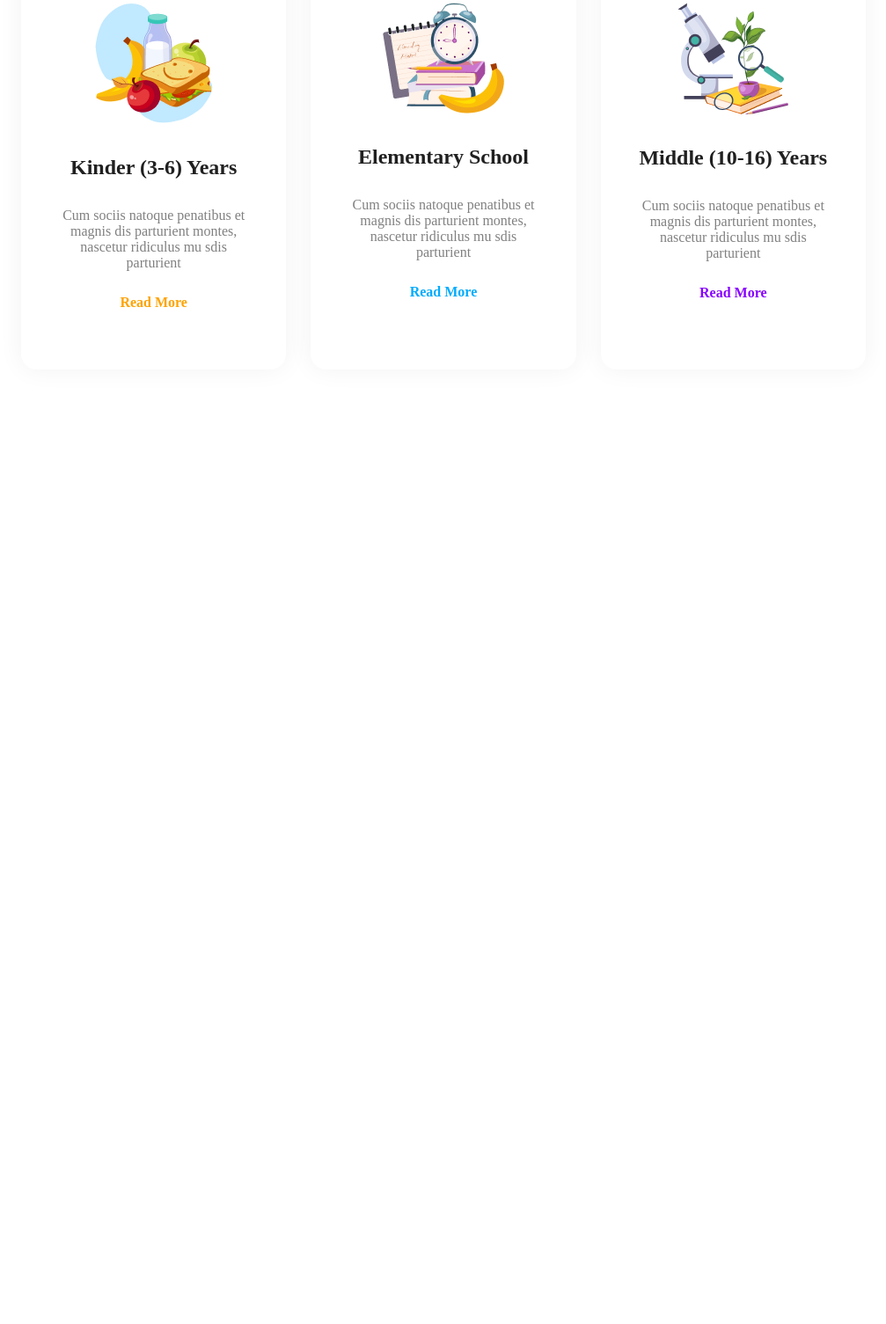
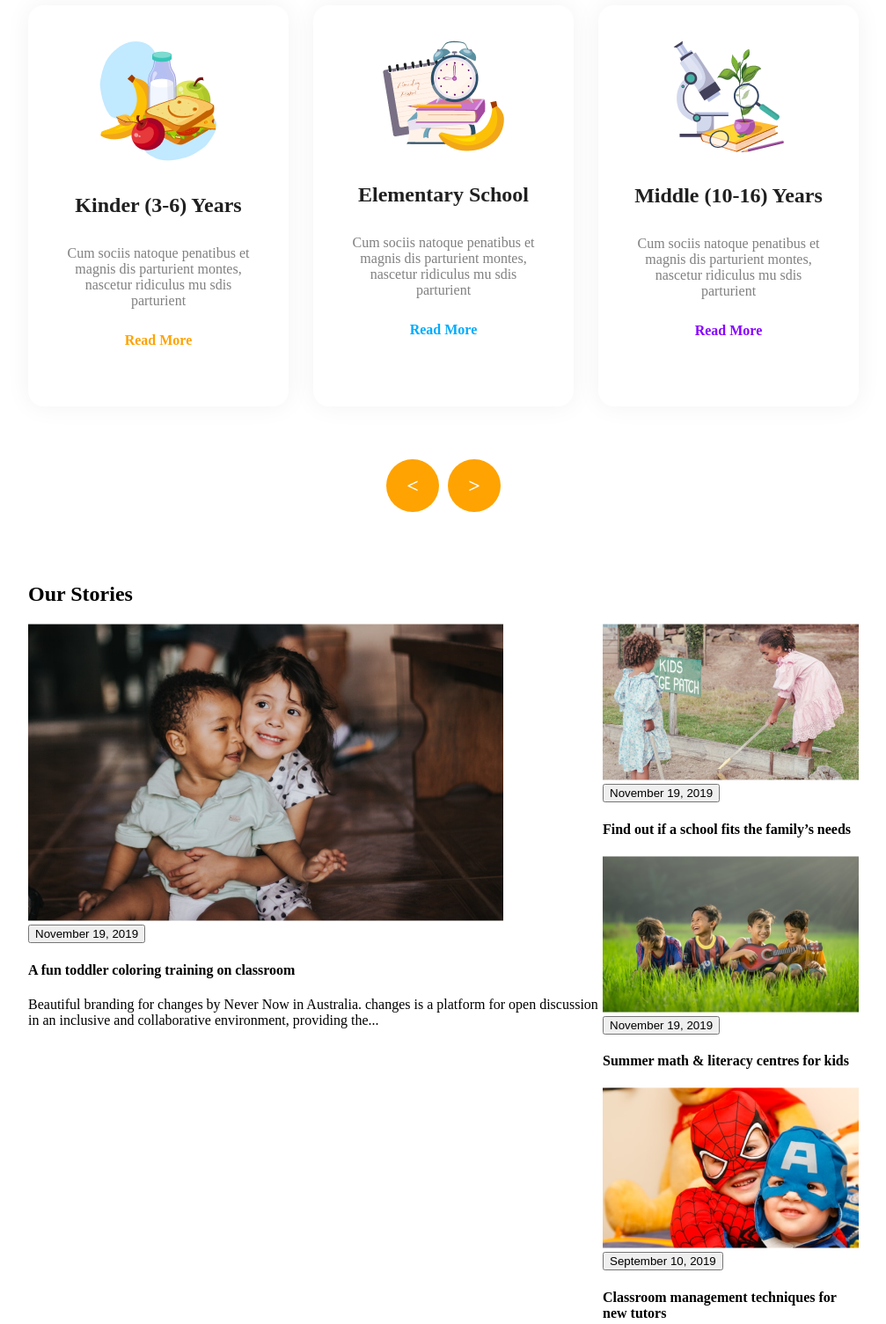
Before and after one commit to limon1492/Assignment-2, a plain HTML site: page index.html in a window 1280 px wide. Shown: the part 880-2385 px from the top of the page at 88% size, without its empty margins (136-1143 px from the left). Before the commit the page ends 1380 px from the top, so only its background shows below. Drawn offline with Linux system fonts and the light colour scheme.

Commit message:
added the main section and footer section

```diff
--- a/index.html
+++ b/index.html
@@ -9,8 +9,8 @@
 </head>
 
 <body>
-    <header>
-        <nav class="navber display-flex">
+    <header class="body">
+        <nav class="navber display-flex ">
             <div class="brand-title display-flex">
                 <img src="assets/logo.png" alt="">
                 <h2>SCHOOL</h2>
@@ -34,7 +34,7 @@
             <img class="banner-img" src="assets/hero-kids.png" alt="">
         </section>
     </header>
-    <main>
+    <main class="body">
              <section class="skills">
                 <h2 class="section-title">Standard Curriculum</h2>
                 <div class="skills-container display-flex">
@@ -64,9 +64,74 @@
                     </div>
                 </div>
              </section>
+             <section class="icons">
+                <div>
+                    <div class="icon"> < </div>
+                </div>
+                <div>
+                    <div class="icon"> > </div>
+                </div>
+             </section>
+             <section>
+                <h2>Our Stories</h2>
+                <div class="our-stories display-flex">
+
+                <div>
+                    <img src="assets/story-1.png" alt="">
+                    <button>November 19, 2019</button>
+                    <h4>A fun toddler coloring training on
+                        classroom</h4>
+                        <p>Beautiful branding for changes by Never Now in Australia.
+                            changes is a platform for open discussion in an inclusive and
+                            collaborative environment, providing the...</p>
+                </div>
+                <div>
+                    <img src="assets/story-2.png" alt="">
+                    <button class="btn">November 19, 2019</button>
+                    <h4 class="title">Find out if a school fits the
+                        family’s needs</h4>
+                <div>
+                    <img src="assets/story-3.png" alt="">
+                    <button class="btn">November 19, 2019</button>
+                    <h4 class="title">Summer math & literacy
+                        centres for kids</h4>
+                <div>
+                    <img src="assets/story-4.png" alt="">
+                    <button class="btn">September 10, 2019</button>
+                    <h4 class="title">Classroom management
+                        techniques for new tutors</h4>
+                <div>
+                    <img src="assets/story-5.png" alt="">
+                    <button class="btn">September 10, 2019</button>
+                    <h4 class="title">Conversation rhymes
+                        improve kids listening</h4>
+                </div>
+                </div>
+             </section>
     </main>
     <footer>
-
+      <div class="footer display-flex">
+        <div>
+           <img src="assets/logo.png" alt="">
+           <h2>Kids
+            Education</h2>
+            <p>Pizza ipsum dolor meat lovers buffalo. Deep dolor roll melted bacon Bianca pan bacon pineapple Aussie. Mayo rib sauce Hawaiian meatball.</p>
+        </div>
+        <div>
+           <h4>About School</h4>
+           <li>Home</li>
+           <li>About</li>
+           <li>Facilities</li>
+           <li>Admission</li>
+        </div>
+        <div>
+            <h4>Keep In Touch</h4>
+            <img src="assets/fb.png" alt="">
+            <img src="assets/dribble.png" alt="">
+            <img src="assets/twitter.png" alt="">
+            <img src="assets/google+.png" alt="">
+        </div>
+      </div>
     </footer>
 </body>
 
--- a/style.css
+++ b/style.css
@@ -1,6 +1,6 @@
 
 
-body{
+.body{
     max-width: 1440px;
     margin: 60px 160px 80px 160px;
 }
@@ -95,3 +95,31 @@ body{
     font-size: 1rem;
     font-weight: 400px;
 }
+.icons{
+    display: flex;
+   gap: 10px;
+   margin-top: 60px;
+   margin-bottom: 80px;
+   justify-content: center;
+   align-items: center;
+}
+.icon{
+    width: 60px;
+    height: 60px;
+   background-color: #FEA301;
+   border-radius: 30px;
+   border: 1 solid #FEA301;
+   /* text-align: center; */
+   display: flex;
+   justify-content: center;
+   align-items: center;
+   color: white;
+   font-size: 1.5rem;
+   font-weight: bold;
+}
+/* footer styles */
+.footer{
+   background-color: #01ACFD;
+   justify-content: space-around;
+
+}
```
